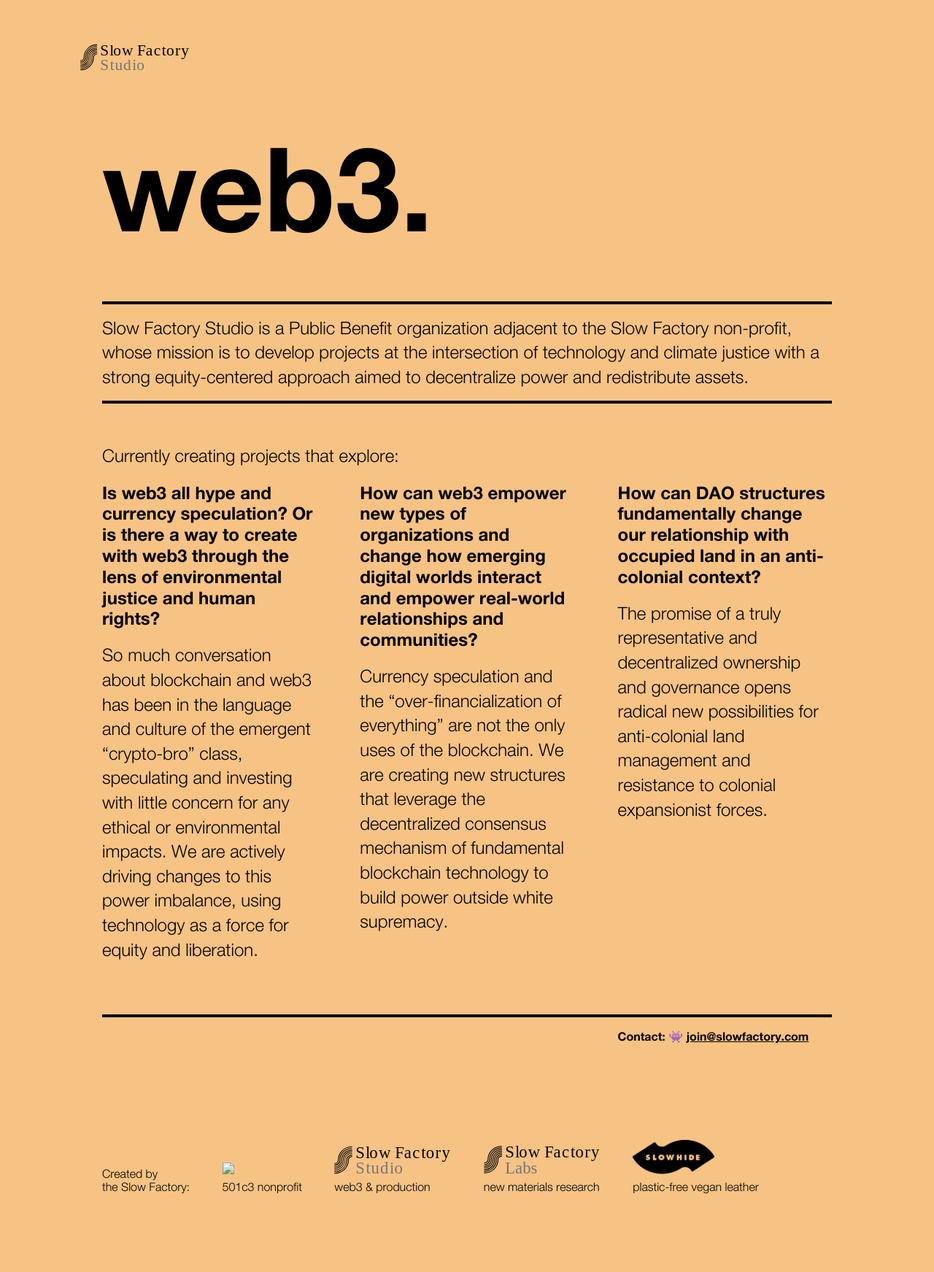
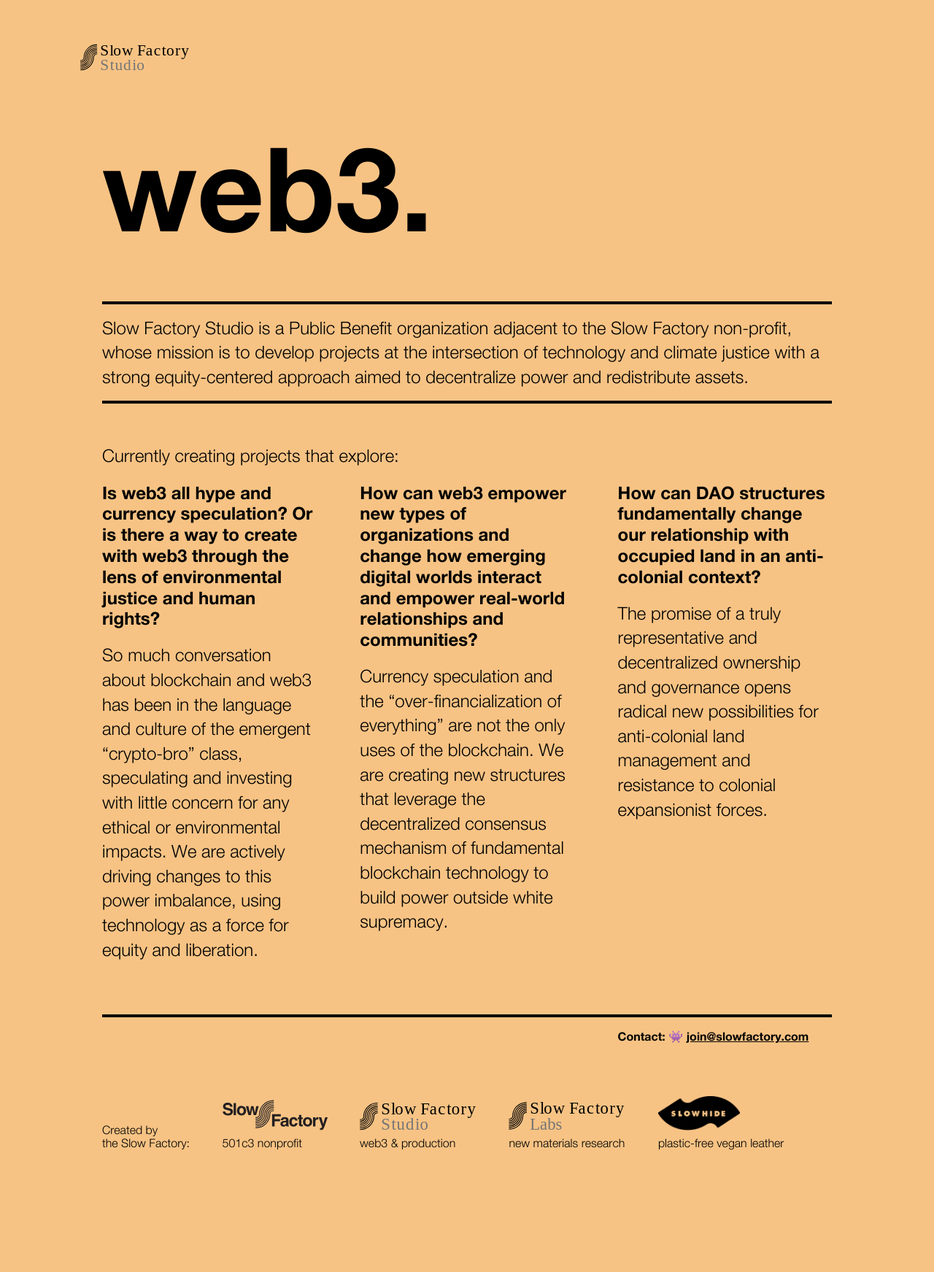
Before and after one commit to stresslimit/slowfactory.studio, a Jekyll site: the page built from index.html, in a window 1280 px wide. Shown: the whole page at 73% size. Built offline with Jekyll 4.4.1, drawn with Linux system fonts in a browser that asks for light colours; after the commit the page ends 1623 px from its top, so only the background shows below that.

Commit message:
fix footer logo

```diff
--- a/_includes/footer.liquid
+++ b/_includes/footer.liquid
@@ -1,5 +1,5 @@
 
-<div class="section footer">
+<div class=" footer">
   <div class="container">
 
     <style>
```
Also changed, not shown: assets/images/slow-S-factory.svg (added).
